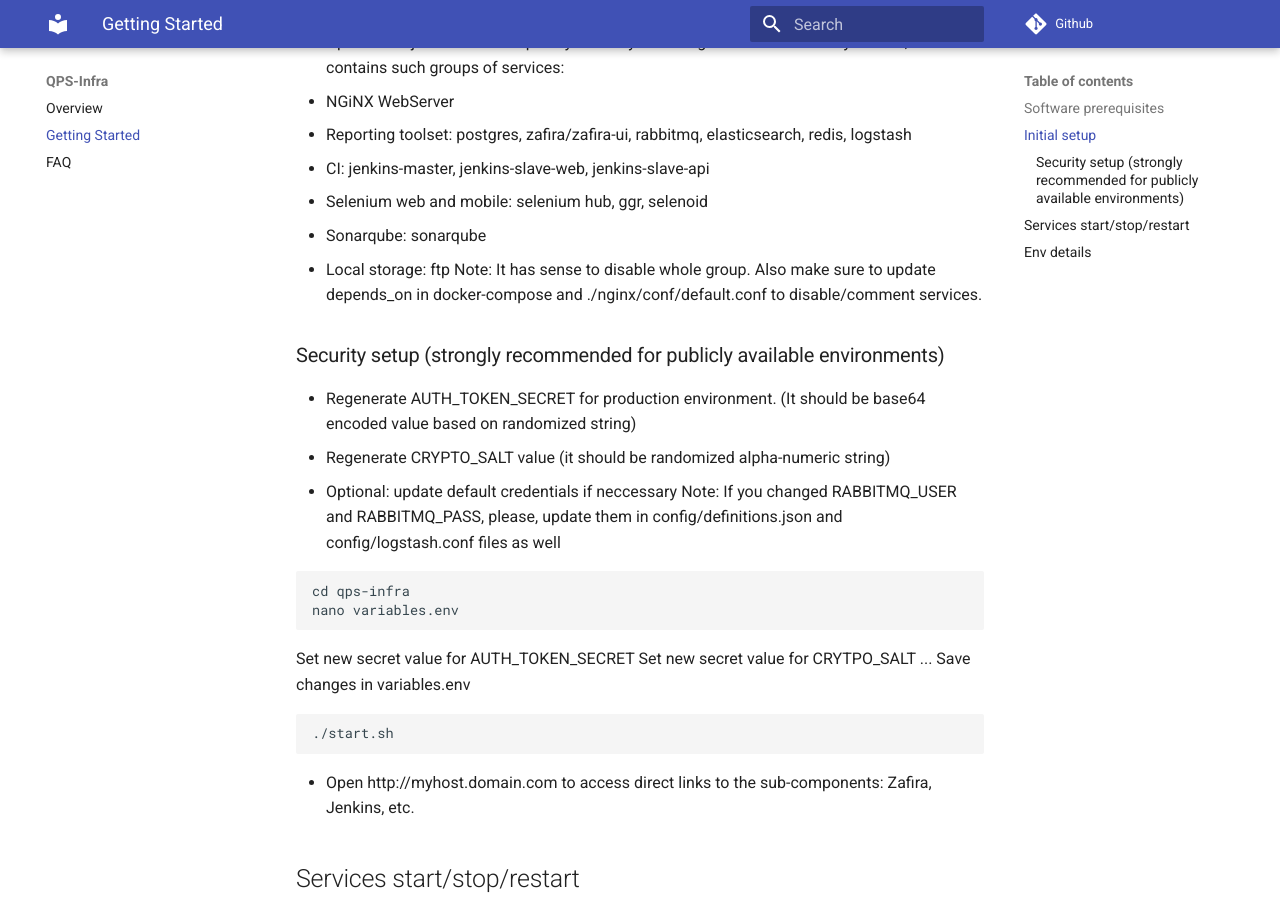
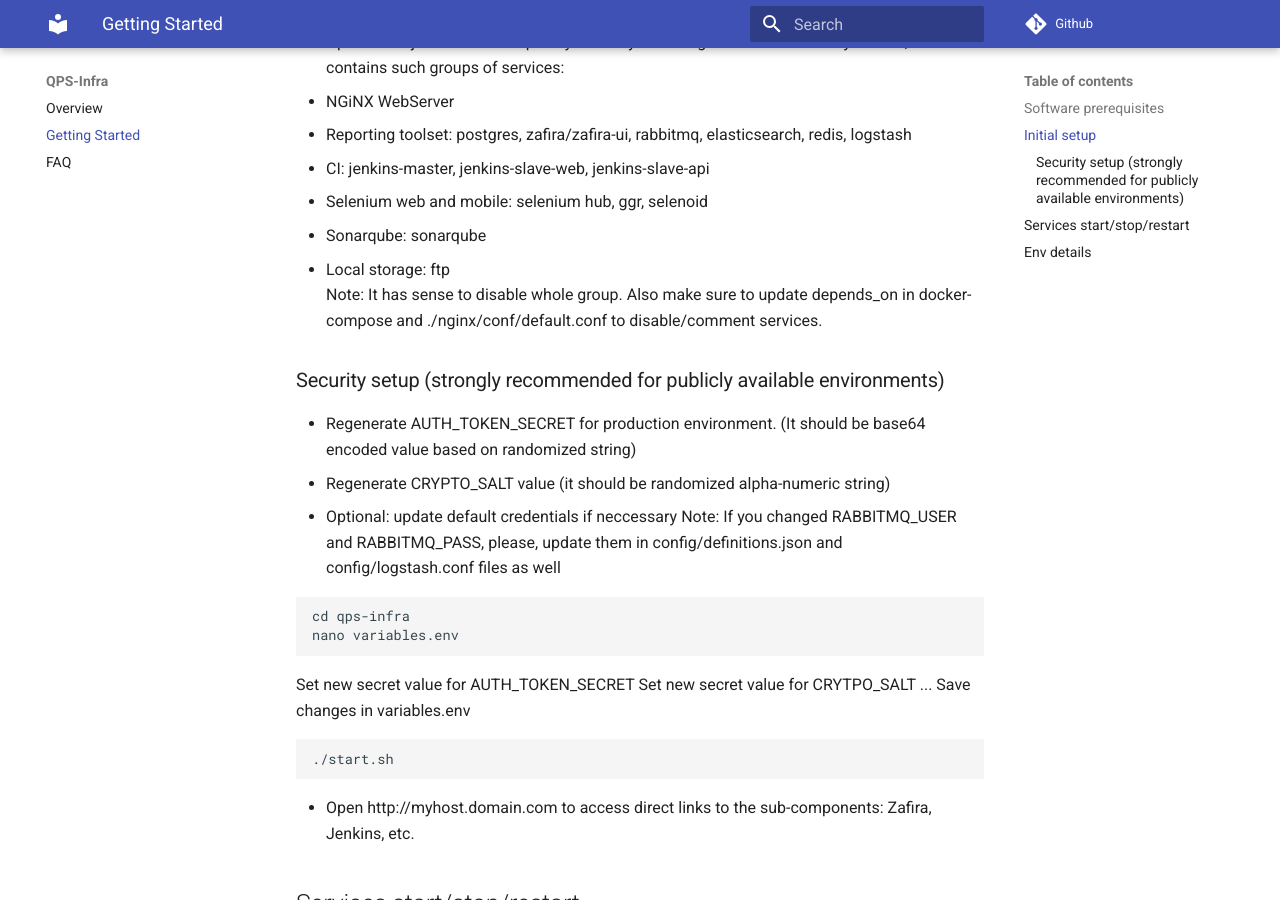
Before and after one commit to zebrunner/community-edition, an MkDocs documentation site: the page built from docs/getting_started.md, in a window 1280 px wide and 900 px high, scrolled down 623 px. Built offline with MkDocs 1.6.1 and Material for MkDocs 9.7.7, drawn with Linux system fonts in a browser that asks for light colours; comment, search, counter and statistics services are not loaded; old or Windows-style settings are respelled for this version of MkDocs; some of the changed lines change nothing that is shown.

Commit message:
added br

```diff
--- a/docs/getting_started.md
+++ b/docs/getting_started.md
@@ -24,7 +24,7 @@
   * Selenium web and mobile: selenium hub, ggr, selenoid
   * Sonarqube: sonarqube
   * Local storage: ftp
-  Note: It has sense to disable whole group. Also make sure to update depends_on in docker-compose and ./nginx/conf/default.conf to disable/comment services.
+<br>Note: It has sense to disable whole group. Also make sure to update depends_on in docker-compose and ./nginx/conf/default.conf to disable/comment services.
 
 ### Security setup  (strongly recommended for publicly available environments)
 * Regenerate AUTH_TOKEN_SECRET for production environment. (It should be base64 encoded value based on randomized string)
```
